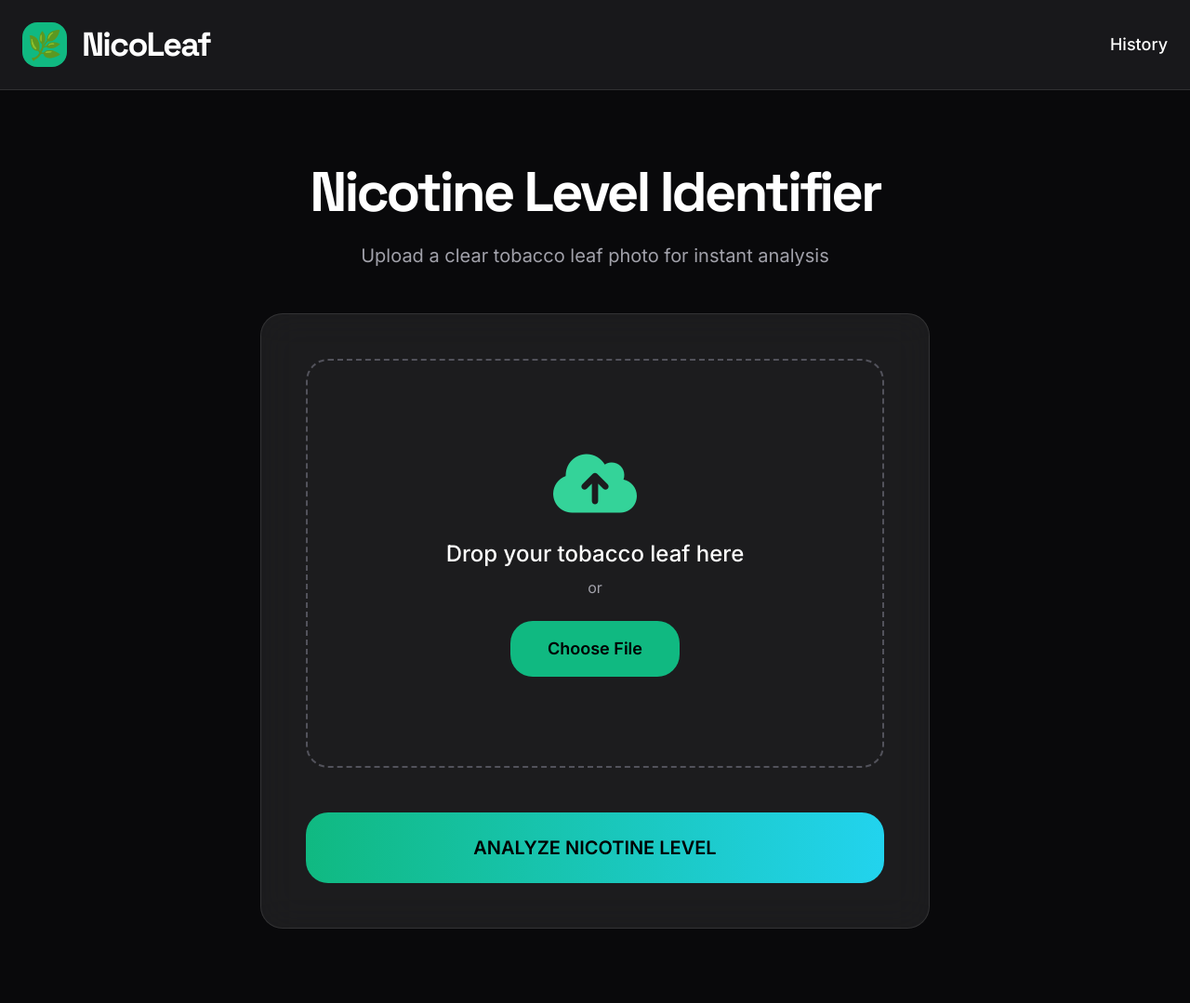
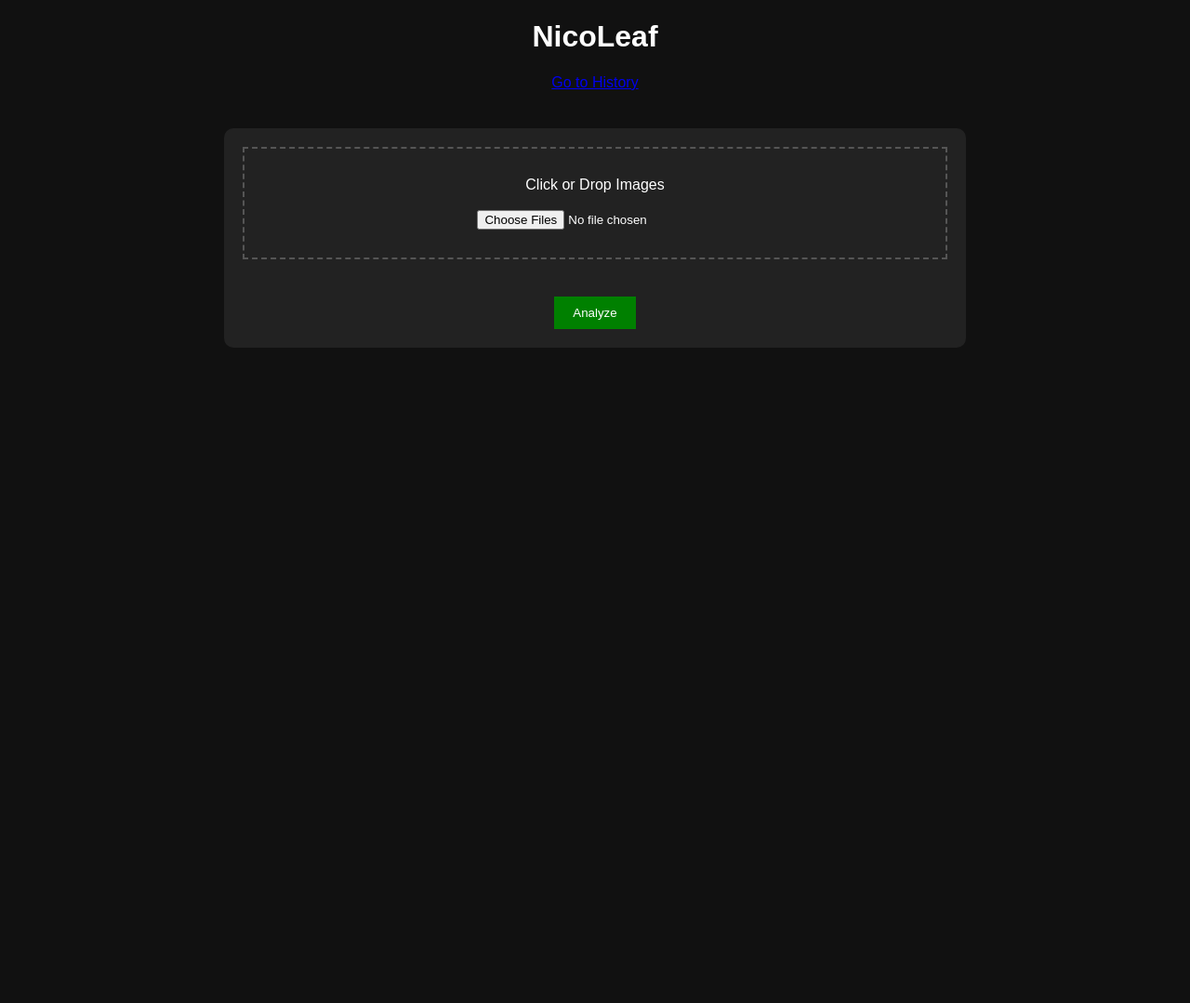
Before and after one commit to vmovies404/nicoleafs, a Flask app: page / in a window 1280 px wide. Shown: the whole page at 93% size. After the commit the page ends 374 px from the top, so only its background shows below. Run offline with Flask 3, Linux system fonts and the light colour scheme; some libraries are stand-ins or nearby versions.

Commit message:
Refactor index.html layout and styles
Updated the layout and styles for the NicoLeaf application, including changes to the body styles, navigation, and form elements.

```diff
--- a/templates/index.html
+++ b/templates/index.html
@@ -1,117 +1,126 @@
 <!DOCTYPE html>
-<html lang="en">
+<html>
 <head>
-    <meta charset="UTF-8">
-    <meta name="viewport" content="width=device-width, initial-scale=1.0">
-    <title>NicoLeaf • Nicotine Level Identifier</title>
-    <script src="https://cdn.tailwindcss.com"></script>
-    <link rel="stylesheet" href="https://cdnjs.cloudflare.com/ajax/libs/font-awesome/6.5.1/css/all.min.css">
+    <title>NicoLeaf</title>
+
     <style>
-        @import url('https://fonts.googleapis.com/css2?family=Inter:wght@400;500;600&family=Space+Grotesk:wght@500;600;700&display=swap');
-        body { font-family: 'Inter', sans-serif; }
-        .heading { font-family: 'Space Grotesk', sans-serif; }
+        body {
+            font-family: Arial;
+            background: #111;
+            color: white;
+            text-align: center;
+        }
 
-        .glass { background: rgba(255,255,255,0.08); backdrop-filter: blur(20px); }
+        .container {
+            width: 60%;
+            margin: auto;
+            margin-top: 40px;
+            padding: 20px;
+            background: #222;
+            border-radius: 10px;
+        }
 
-        .preview-img {
-            max-height: 340px;
-            object-fit: contain;
-            border-radius: 16px;
+        .drop-zone {
+            border: 2px dashed #555;
+            padding: 30px;
+            cursor: pointer;
+        }
+
+        .preview {
+            display: grid;
+            grid-template-columns: repeat(4, 1fr);
+            gap: 10px;
+            margin-top: 20px;
+        }
+
+        .preview img {
+            width: 100%;
+            height: 80px;
+            object-fit: cover;
+            border-radius: 5px;
+        }
+
+        button {
+            margin-top: 20px;
+            padding: 10px 20px;
+            background: green;
+            border: none;
+            color: white;
+            cursor: pointer;
+        }
+
+        /* Loader */
+        #loader {
+            display: none;
+            position: fixed;
+            top: 0;
+            left: 0;
+            width: 100%;
+            height: 100%;
+            background: rgba(0,0,0,0.7);
+        }
+
+        #loader div {
+            position: absolute;
+            top: 50%;
+            left: 50%;
+            transform: translate(-50%, -50%);
         }
     </style>
 </head>
-<body class="bg-zinc-950 text-white min-h-screen">
-    <nav class="bg-zinc-900 border-b border-white/10 sticky top-0 z-50">
-        <div class="max-w-7xl mx-auto px-6 py-6 flex justify-between items-center">
-            <div class="flex items-center gap-4">
-                <div class="w-12 h-12 bg-emerald-500 rounded-2xl flex items-center justify-center text-3xl">🌿</div>
-                <h1 class="heading text-4xl font-bold tracking-tighter">NicoLeaf</h1>
-            </div>
-            <a href="/history" class="flex items-center gap-3 text-lg font-medium hover:text-emerald-400">History</a>
-        </div>
-    </nav>
 
-    <div class="max-w-3xl mx-auto px-6 py-20 text-center">
-        <h2 class="heading text-6xl font-bold tracking-tighter mb-6">Nicotine Level Identifier</h2>
-        <p class="text-zinc-400 text-xl mb-12">Upload a clear tobacco leaf photo for instant analysis</p>
+<body>
 
-        <form action="/" method="POST" enctype="multipart/form-data" class="glass border border-white/10 rounded-3xl p-12">
-            <div id="dropZone" class="border-2 border-dashed border-zinc-600 hover:border-emerald-400 rounded-3xl py-24 cursor-pointer transition-all">
-                <i class="fa-solid fa-cloud-upload-alt text-7xl text-emerald-400 mb-6"></i>
-                <p class="text-2xl font-medium">Drop your tobacco leaf here</p>
-                <p class="text-zinc-400 mt-2">or</p>
+<h1>NicoLeaf</h1>
+<a href="/history">Go to History</a>
 
-                <label class="cursor-pointer inline-block mt-6 bg-emerald-500 hover:bg-emerald-600 text-black font-semibold px-10 py-4 rounded-3xl text-lg transition-all">
-                    Choose File
-                    <input type="file" name="file" accept="image/*" id="fileInput" class="hidden" required>
-                </label>
+<div class="container">
+
+<form method="POST" enctype="multipart/form-data">
+
+<div id="dropZone" class="drop-zone">
+    Click or Drop Images
+
+    <br><br>
+
+    <input type="file" name="file" id="fileInput" multiple>
 </div>
 
-            <!-- Preview Section -->
-            <div id="preview" class="hidden mt-10">
-                <img id="previewImg" class="preview-img mx-auto shadow-2xl" alt="Selected Leaf">
-                <button type="button" onclick="removeImage()"
-                        class="mt-8 flex items-center gap-2 text-red-400 hover:text-red-500 mx-auto font-medium">
-                    <i class="fa-solid fa-trash"></i>
-                    Remove Image
-                </button>
-            </div>
+<div id="preview" class="preview"></div>
 
-            <button type="submit" class="mt-12 w-full bg-gradient-to-r from-emerald-500 to-cyan-400 text-black font-bold py-6 rounded-3xl text-xl transition-all">
-                ANALYZE NICOTINE LEVEL
-            </button>
+<button type="submit">Analyze</button>
+
 </form>
 </div>
 
+<!-- Loader -->
+<div id="loader">
+    <div>Processing...</div>
+</div>
+
 <script>
-        const dropZone = document.getElementById('dropZone');
-        const fileInput = document.getElementById('fileInput');
-        const preview = document.getElementById('preview');
-        const previewImg = document.getElementById('previewImg');
+const fileInput = document.getElementById("fileInput");
+const preview = document.getElementById("preview");
 
-        // Click on drop zone to open file selector
-        dropZone.addEventListener('click', () => fileInput.click());
+fileInput.addEventListener("change", () => {
+    preview.innerHTML = "";
 
-        // When file is selected
-        fileInput.addEventListener('change', function(e) {
-            if (e.target.files && e.target.files[0]) {
+    Array.from(fileInput.files).forEach(file => {
         const reader = new FileReader();
-                reader.onload = function(ev) {
-                    previewImg.src = ev.target.result;
-                    preview.classList.remove('hidden');
+        reader.onload = e => {
+            const img = document.createElement("img");
+            img.src = e.target.result;
+            preview.appendChild(img);
         };
-                reader.readAsDataURL(e.target.files[0]);
-            }
+        reader.readAsDataURL(file);
+    });
 });
 
-        // Remove Image Function - FIXED
-        function removeImage() {
-            preview.classList.add('hidden');     // Hide preview container
-            previewImg.src = '';                 // Clear image source
-            fileInput.value = '';                // Clear file input
-        }
-
-        // Drag & Drop Support
-        dropZone.addEventListener('dragover', (e) => {
-            e.preventDefault();
-            dropZone.style.borderColor = '#10b981';
-        });
-        dropZone.addEventListener('dragleave', () => {
-            dropZone.style.borderColor = '';
-        });
-        dropZone.addEventListener('drop', (e) => {
-            e.preventDefault();
-            dropZone.style.borderColor = '';
-            if (e.dataTransfer.files[0]) {
-                const reader = new FileReader();
-                reader.onload = (ev) => {
-                    previewImg.src = ev.target.result;
-                    preview.classList.remove('hidden');
-                };
-                reader.readAsDataURL(e.dataTransfer.files[0]);
-                fileInput.files = e.dataTransfer.files;
-            }
+// Loader
+document.querySelector("form").addEventListener("submit", () => {
+    document.getElementById("loader").style.display = "block";
 });
 </script>
+
 </body>
 </html>
```
Lines whose indentation alone changed are shown as unchanged.
